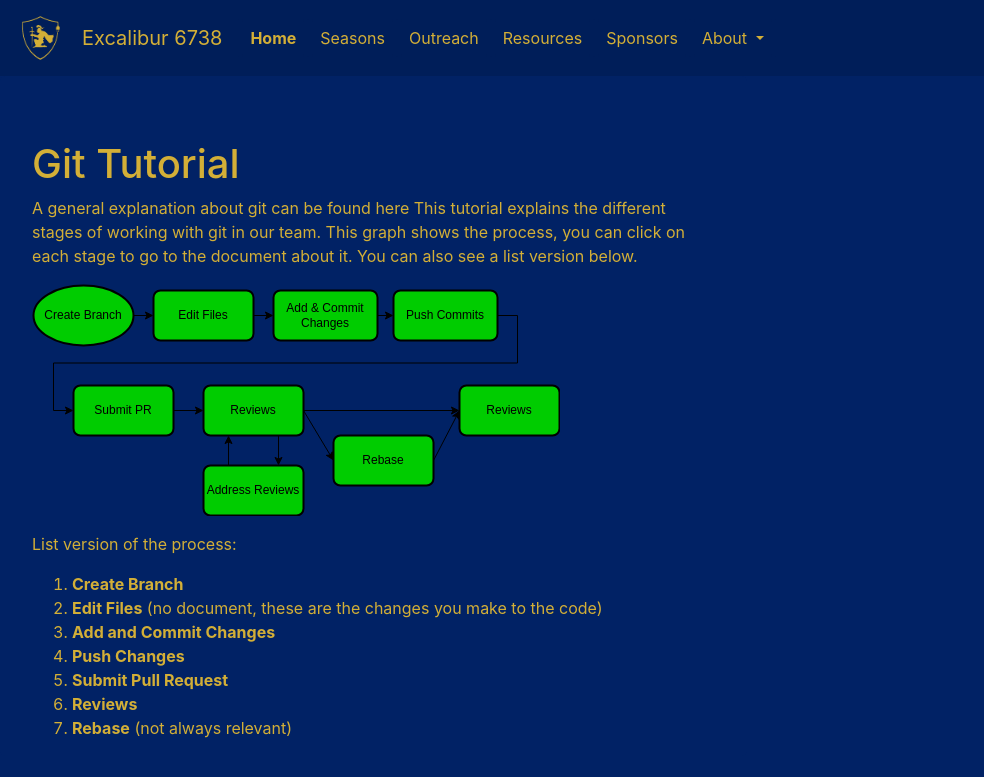
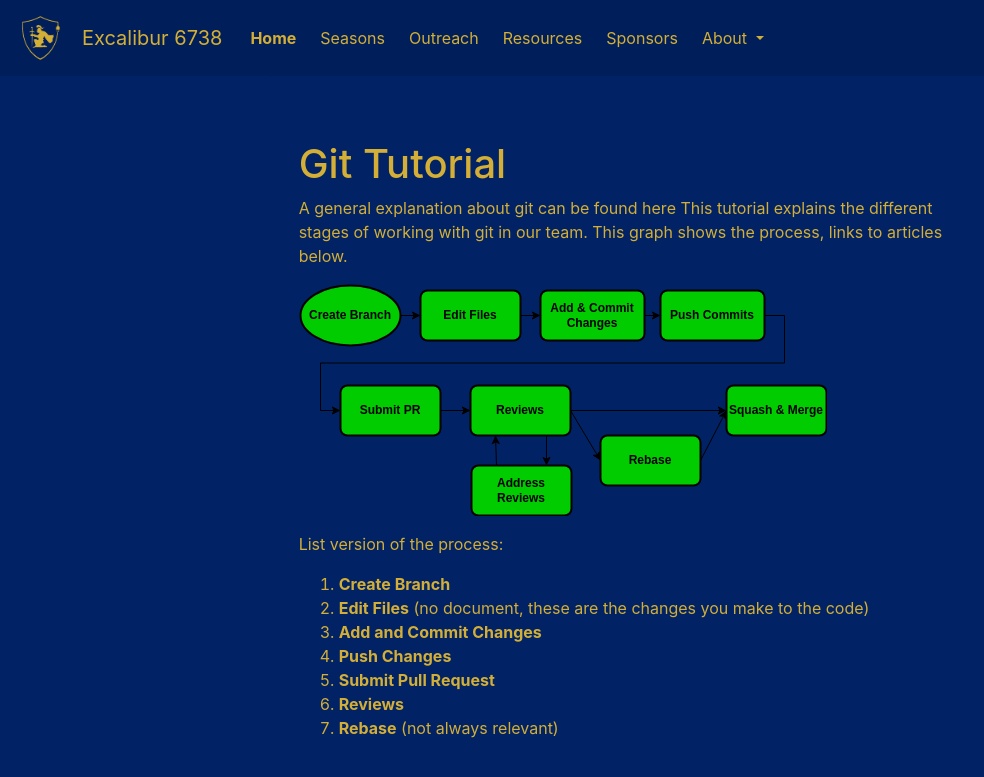
Before and after one commit to YehudaRothstein/excaliburfrc.github.io, a Jekyll site: the page built from tutorials/git/index.md, in a window 1280 px wide. Shown: the top 777 px of the page, without its empty margins (0-984 px from the left). Built offline with Jekyll 4.4.1, drawn with Linux system fonts in a browser that asks for light colours; nearby versions of some CDN libraries; our own code applies the rules of GitHub Pages for plain Markdown files.

```diff
--- a/tutorials/git/index.md
+++ b/tutorials/git/index.md
@@ -1,11 +1,11 @@
 ---
 permalink: /tutorials/git/
-layout: text
+layout: tutorial
 ---
 # Git Tutorial
 A general explanation about git can be found [here](intro.html)
 This tutorial explains the different stages of working with git in our team.
-This graph shows the process, you can click on each stage to go to the document about it. You can also see a list version below.
+This graph shows the process, links to articles below.
 
 ![](img/git-process.drawio.svg)
 
```
Also changed, not shown: tutorials/git/img/git-process.drawio.svg.
